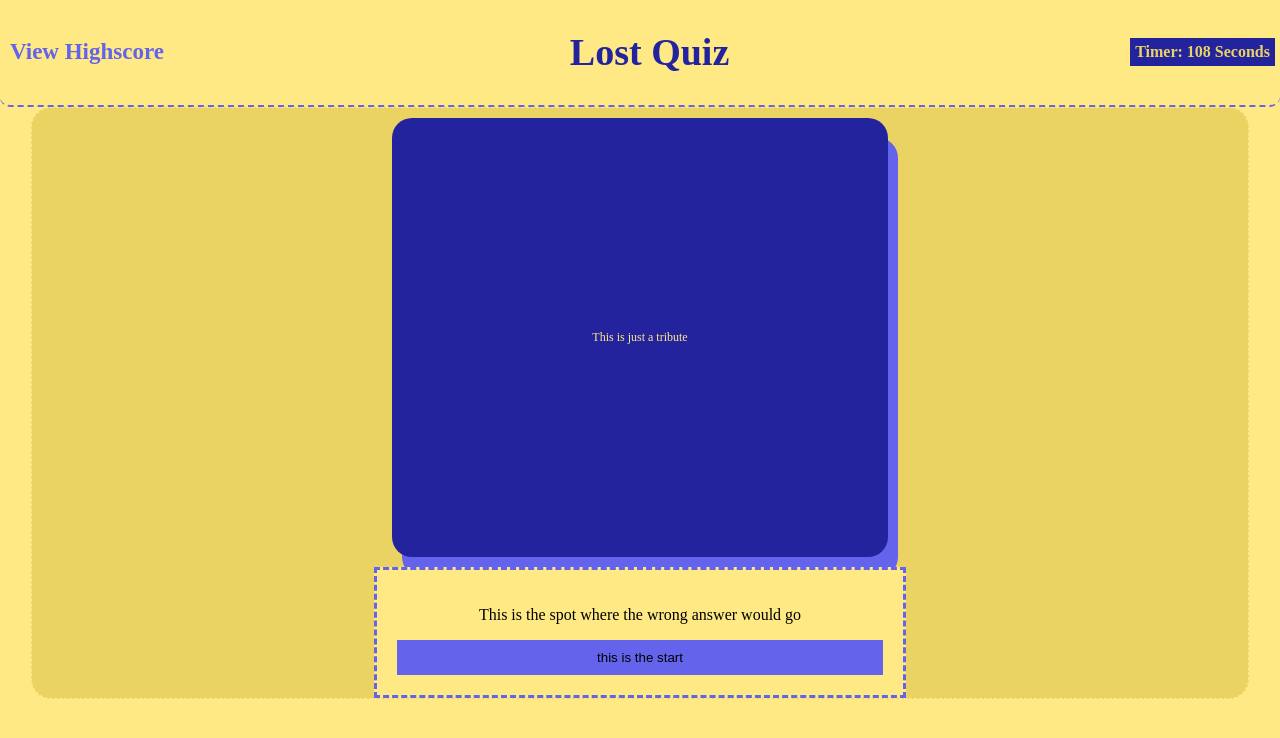
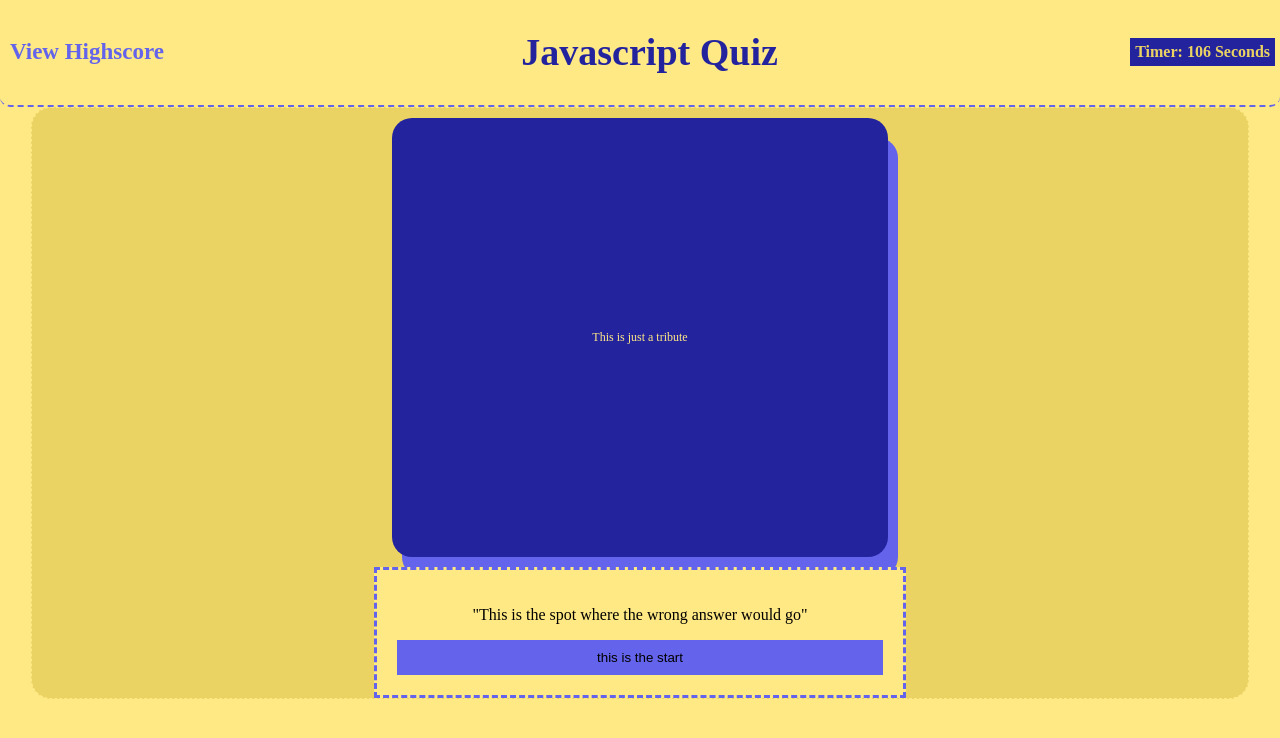
Before and after one commit to azuryte5/Coding-Quiz-IV, a plain HTML site: page index.html in a window 1280 px wide. Both pictures are taken after a click on the button "this is the start". Drawn offline with Linux system fonts and the light colour scheme.

Commit message:
Timer working by button click

```diff
--- a/assets/js/script.js
+++ b/assets/js/script.js
@@ -1,5 +1,42 @@
 // GIVEN I am taking a code quiz
+var timer = 108;
+var gameStartBtn = document.getElementById('start');
 
+
+
+
+var countdown = function() {
+    var scoreClockEl = document.getElementById("scoreClock")
+    timer--;
+    scoreClockEl.textContent=timer
+    console.log(timer)
+//condition where timer is lost by 10
+    if (timer == 90){
+        timer= timer -10
+    }
+    if (timer ===0){
+        console.log("Game Over")
+        clearInterval(startGame)
+    }
+}
+
+var startGame=function(){
+    setInterval(countdown, 1000)
+};
+console.log(gameStartBtn)
+gameStartBtn.onclick = startGame;
+
+
+//var counter = 10
+// var countdown = function (){
+//     counter--;
+//       console.log(counter);
+//   if (counter === 0) {
+//         console.log("blastoff");
+//         clearInterval(startCountdown);
+//     };
+// };
+// var startCountdown = setInterval(countdown, 1000);
 // WHEN I click the start button
 //button will be qued to start
 // [ ]THEN a timer starts and I am presented with a question
--- a/index.html
+++ b/index.html
@@ -5,29 +5,28 @@
     <meta http-equiv="X-UA-Compatible" content="IE=edge">
     <meta name="viewport" content="width=device-width, initial-scale=1.0">
     <link rel="stylesheet" href="./assets/css/style.css">
-    <script src="./assets/js/script.js"></script>
+
     <title>QuizGame</title>
 </head>
 <body>
     <header>
 
         <h2>View Highscore</h2>
-        <h1>Lost Quiz</h1>
-        <h3>Timer: 108 Seconds</h3>
+        <h1>Javascript Quiz</h1>
+        <h3>Timer: <span id="scoreClock">108</span> Seconds</h3>
     </header>
 
     <main>
         <section>
             <p>This is just a tribute</p>
-
         </section>
 
         <div class="Gameshow">
-            <p>This is the spot where the wrong answer would go </p>
-            <button class="button">this is the start</button>
+            <p>"This is the spot where the wrong answer would go"</p>
+            <button id="start">this is the start</button>
         </div>
 
     </main>
-
+    <script src="./assets/js/script.js"></script>
 </body>
 </html>
```
